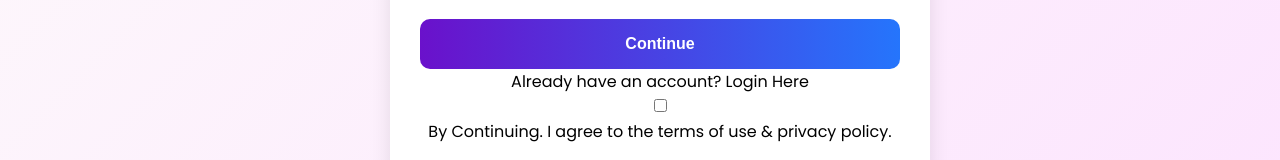
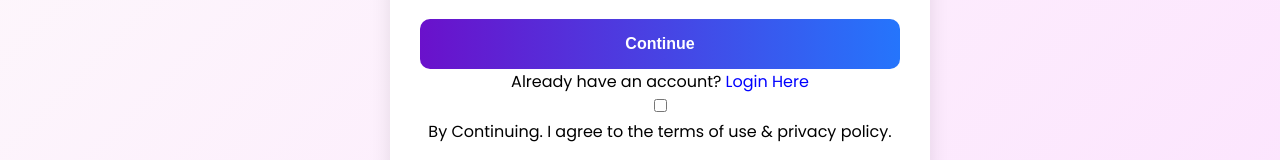
Before and after one commit to muhammadalifalhusain/FullstackE-commerce, a React (Create React App) app: page /login in a window 1280 px wide. Shown: the part 606-766 px from the top of the page. Built offline with nearby package versions, Linux system fonts and the light colour scheme.

Commit message:
fix route app

```diff
--- a/src/Pages/CSS/LoginSignup.css
+++ b/src/Pages/CSS/LoginSignup.css
@@ -92,6 +92,10 @@
     background: #6a11cb;
 }
 
+.loginsignup-login span {
+    color: blue;
+}
+
 
 /* Responsif untuk layar kecil */
 
```
Also changed, not shown: src/Components/Breadcrums/Breadcrums.jsx (added, +12 -0 lines), src/Components/Breadcrums/Breadcrums.css (added).
